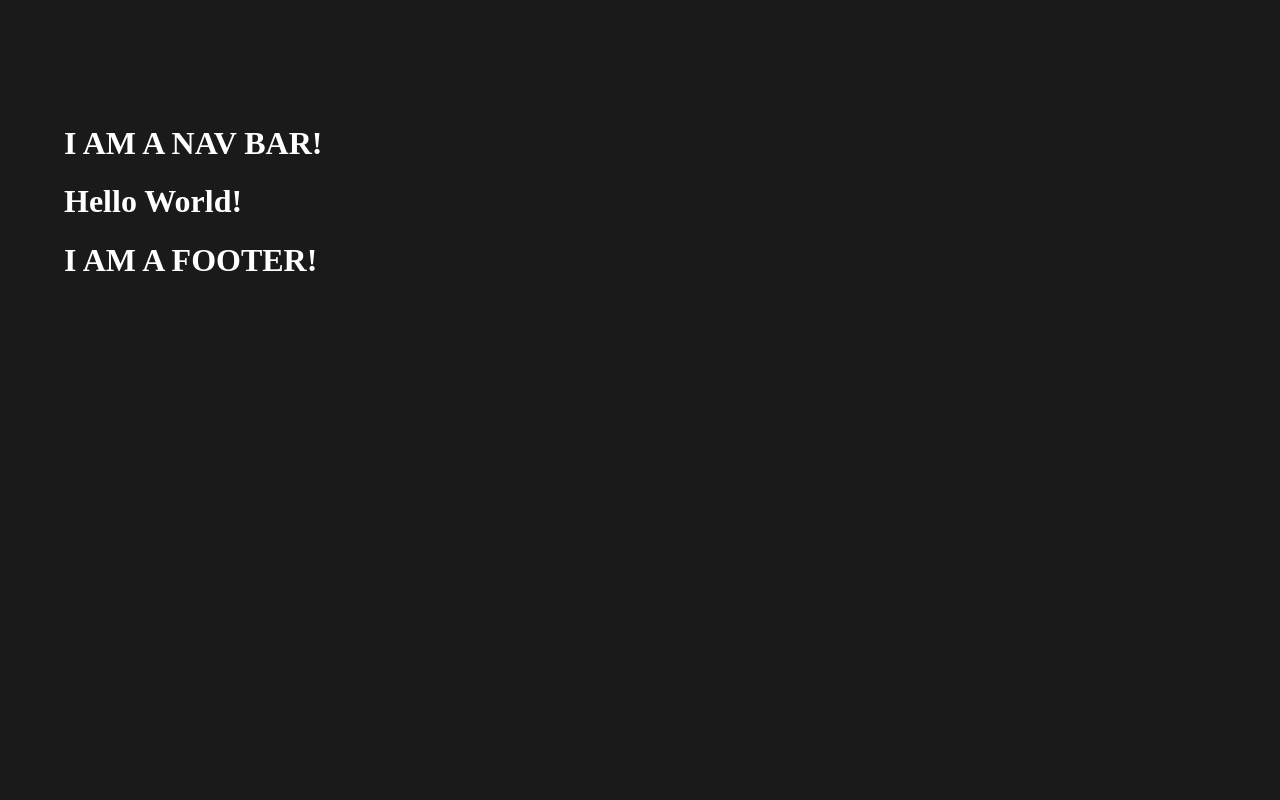
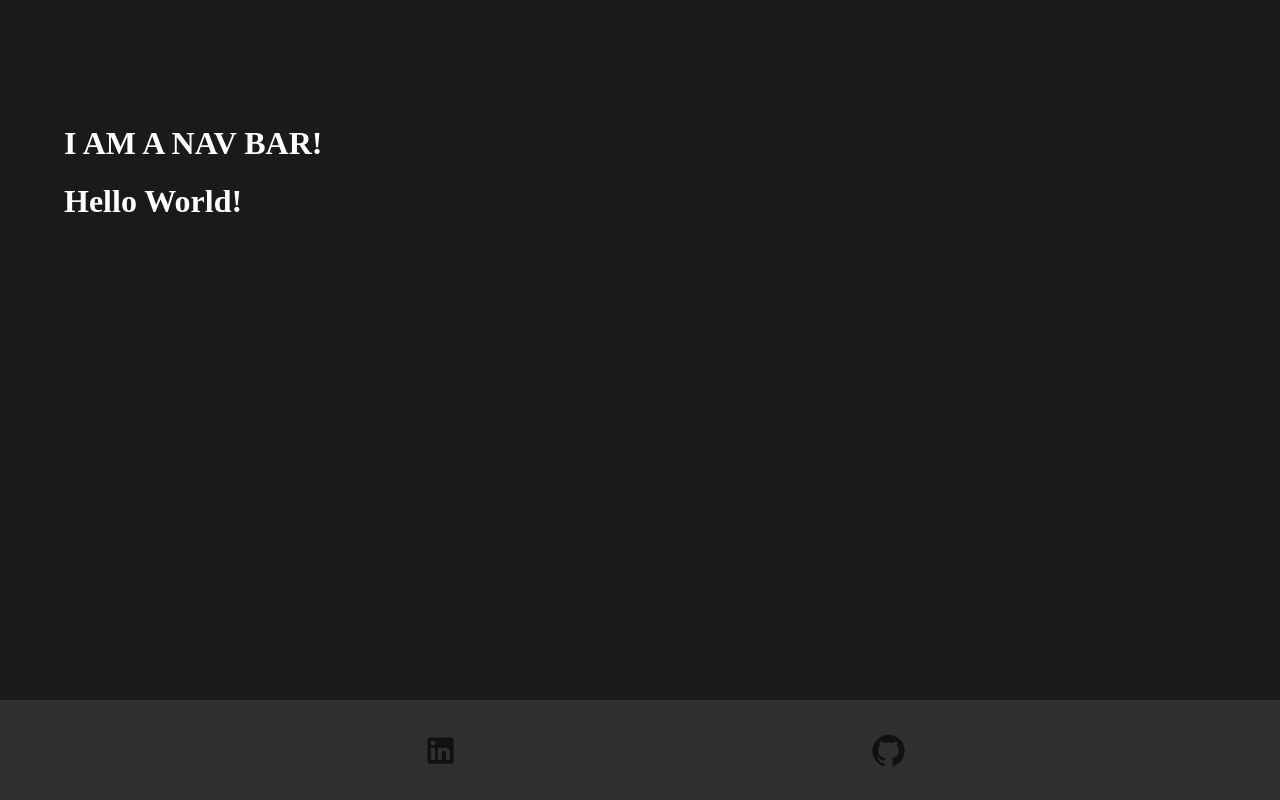
Before and after one commit to nbuendia/nbuendia.github.io, a React app: page / in a window 1280 px wide. Built offline with nearby package versions, Linux system fonts and the light colour scheme.

Commit message:
completed footer, with social media links and fixed position to bottom

```diff
--- a/client/components/Footer.js
+++ b/client/components/Footer.js
@@ -1,4 +1,15 @@
 import React, { Component } from "react";
+import {
+  AppBar,
+  Box,
+  Toolbar,
+  Tooltip,
+  Fade,
+  Button,
+  Link,
+} from "@mui/material";
+import LinkedInIcon from "@mui/icons-material/LinkedIn";
+import GitHubIcon from "@mui/icons-material/GitHub";
 
 class Footer extends Component {
   constructor() {
@@ -7,9 +18,45 @@ class Footer extends Component {
 
   render() {
     return (
-      <div>
-        <h1>I AM A FOOTER!</h1>
-      </div>
+      <Box>
+        <AppBar>
+          <Toolbar
+            style={{
+              display: "flex",
+              backgroundColor: "#30302f",
+              justifyContent: "space-evenly",
+              position: "fixed",
+              bottom: 0,
+              width: "100%",
+              height: "100px",
+            }}
+          >
+            <Tooltip title="LINKEDIN PROFILE" TransitionComponent={Fade}>
+              <Link
+                href="https://www.linkedin.com/in/nicole-buendia/"
+                target="_blank"
+                rel="noopener"
+              >
+                <Button color="info">
+                  <LinkedInIcon style={{ fontSize: 35 }} />
+                </Button>
+              </Link>
+            </Tooltip>
+
+            <Tooltip title="GITHUB PROFILE" TransitionComponent={Fade}>
+              <Link
+                href="https://github.com/nbuendia"
+                target="_blank"
+                rel="noopener"
+              >
+                <Button color="info">
+                  <GitHubIcon style={{ fontSize: 35 }} />
+                </Button>
+              </Link>
+            </Tooltip>
+          </Toolbar>
+        </AppBar>
+      </Box>
     );
   }
 }
```
